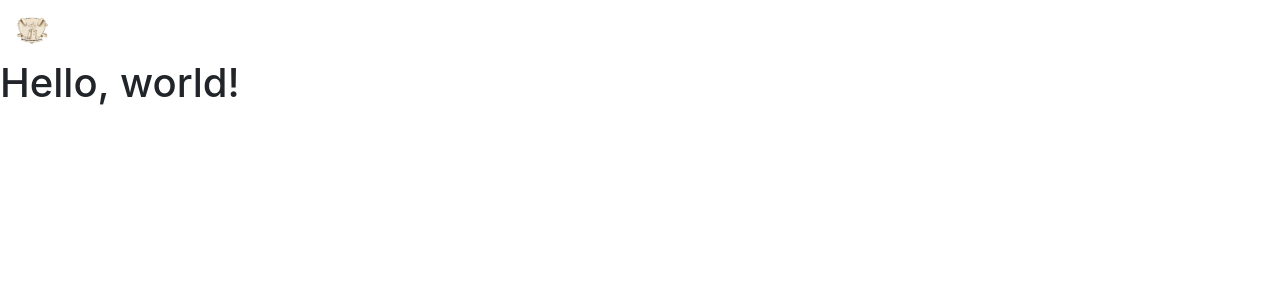
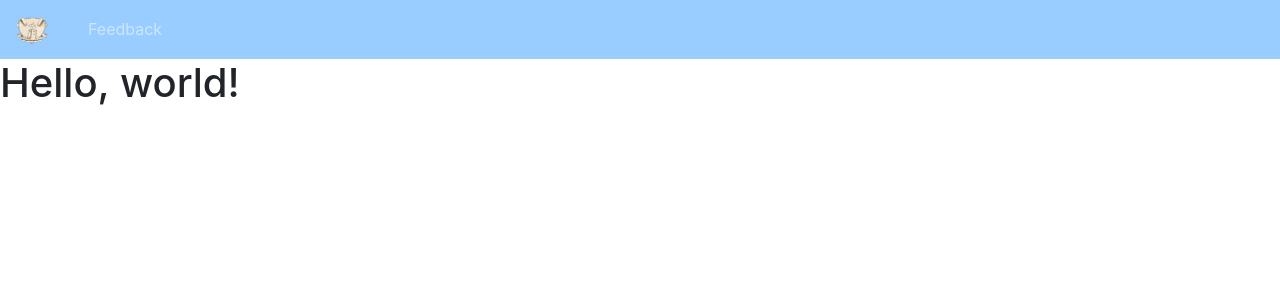
Before and after one commit to cavalerii/Youthero, a PHP site: page / in a window 1280 px wide. Shown: the top 300 px of the page. Run offline with PHP 8.4, Linux system fonts and the light colour scheme; some libraries are stand-ins or nearby versions.

Commit message:
Update myStyle.css

```diff
--- a/myStyle.css
+++ b/myStyle.css
@@ -1,5 +1,5 @@
 .navbar-custom {
-  background-color:##99ccff;
+  background-color:#99ccff;
 }
 
 .navbar-custom .navbar-brand,
```
